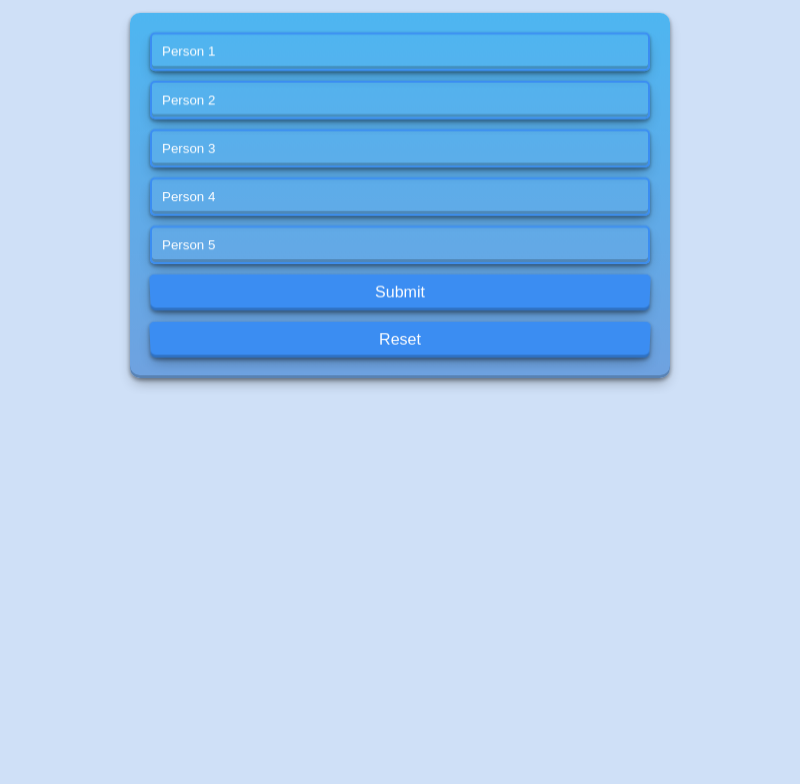
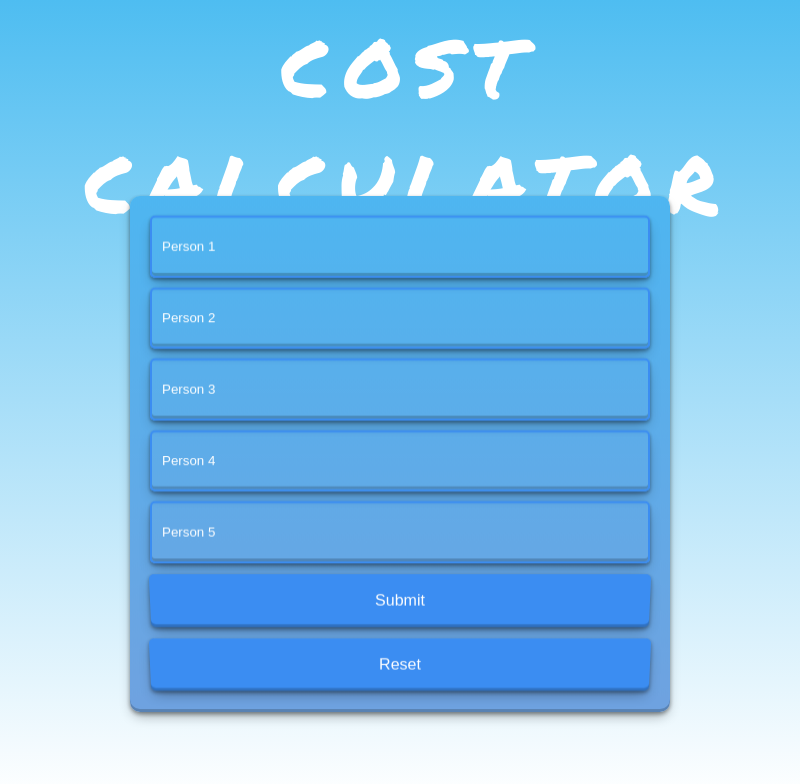
Before and after one commit to jollyjoee/java-practice, an Electron app: page index.html in a window 800 px wide. Drawn offline with Linux system fonts and the light colour scheme.

Commit message:
tryna fix some shit with positioning

```diff
--- a/index.html
+++ b/index.html
@@ -5,11 +5,14 @@
     <link rel="stylesheet" type="text/css" href="style.css">
     <link rel="preconnect" href="https://fonts.googleapis.com">
     <link rel="preconnect" href="https://fonts.gstatic.com" crossorigin>
-    <link href="https://fonts.googleapis.com/css2?family=Kanit&display=swap" rel="stylesheet">
-    <meta http-equiv="Content-Security-Policy" content="script-src 'self' 'unsafe-inline';" />
-    <meta name="viewport" content="width=device-width,height=device-height,initial-scale=1.0"/>
+    <link rel="preconnect" href="https://fonts.googleapis.com">
+    <link rel="preconnect" href="https://fonts.gstatic.com" crossorigin>
+    <link rel="preconnect" href="https://fonts.googleapis.com">
+    <link rel="preconnect" href="https://fonts.gstatic.com" crossorigin>
+    <link href="https://fonts.googleapis.com/css2?family=Anton&family=Kanit&family=Permanent+Marker&display=swap" rel="stylesheet">    <meta name="viewport" content="width=device-width,height=device-height,initial-scale=1.0"/>
     <script type="text/javascript" src="js.js"></script>
 </head>
+    <div class="topborder">COST CALCULATOR</div>
     <body>
         <form class="fiveperform" id="fiveperform">
             <input placeholder="Person 1" id="pay1" name="pay1" class="numberbox" type="number" inputmode="numeric">
--- a/style.css
+++ b/style.css
@@ -2,17 +2,42 @@ html, body, * {
     -webkit-app-region: drag;
     -webkit-user-select: none;
     cursor: default;
+    height: 55%;
 }
 
 body {
+    display: flex;
+    flex-direction: column;
+    align-content: space-around;
     box-sizing: border-box;
-    margin: 10px;
+    height: 100%;
+    margin: 0;
+    background-repeat: no-repeat;
+    background-attachment: fixed;
+    padding:0;
     overflow-x: hidden;
     overflow-y: hidden;
-    background-color: rgb(207, 224, 247);
+    background-image:linear-gradient(rgb(78, 189, 241), #fff);
     font-family: 'Kanit', sans-serif;
     font-weight: 400;
     font-size: 16px;
+}
+
+.topborder {
+  margin-top: 0%;
+  margin-bottom: 0%;
+  margin-left: 0%;
+  padding: 1%;
+  align-self: left;
+  font-family: 'Permanent Marker', cursive;
+  font-weight: 400;
+  font-size: 10vw;
+  text-align: center;
+  width: 100%;
+  height: 40%;
+  max-height: 250px;
+  letter-spacing: 13px;
+  color:#ffffff
 }
 
 .numberbox::-webkit-inner-spin-button {
@@ -20,9 +45,11 @@ body {
 }
 
 .fiveperform {
+    align-self:center;
+    height: 110%;
     width: 80%;
     max-width: 500px;
-    margin: auto;
+    margin-bottom: -100%;
     position: relative;
     display: flex;
     flex-direction: column;
@@ -52,6 +79,7 @@ body {
   }
 
   .numberbox {
+    position: relative;
     padding: 10px;
     border-radius: 5px;
     background-color: transparent;
@@ -69,6 +97,7 @@ body {
 
   .numberbox:hover,
   .numberbox:focus {
+    position: relative;
     border-color: #3b8df2;
     background-color: rgba(255, 255, 255, 0.2);
     transform: scale(1.05) rotateY(20deg);
@@ -77,6 +106,7 @@ body {
   }
 
   .button {
+    position: relative;
     padding: 10px 20px;
     border: none;
     border-radius: 5px;
@@ -92,6 +122,7 @@ body {
   }
 
   .button:hover {
+    position: relative;
     background-color: #0077be;
     font-size: 17px;
     transform: scale(1.05) rotateY(20deg) rotateX(10deg);
```
